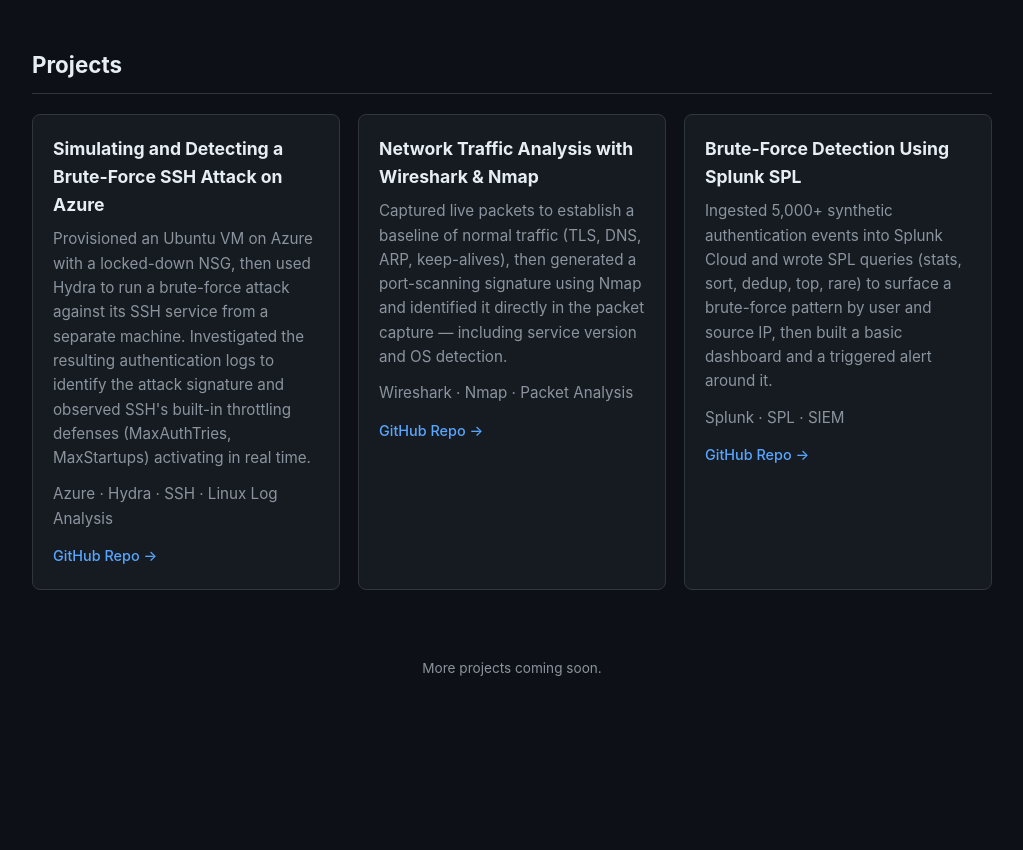
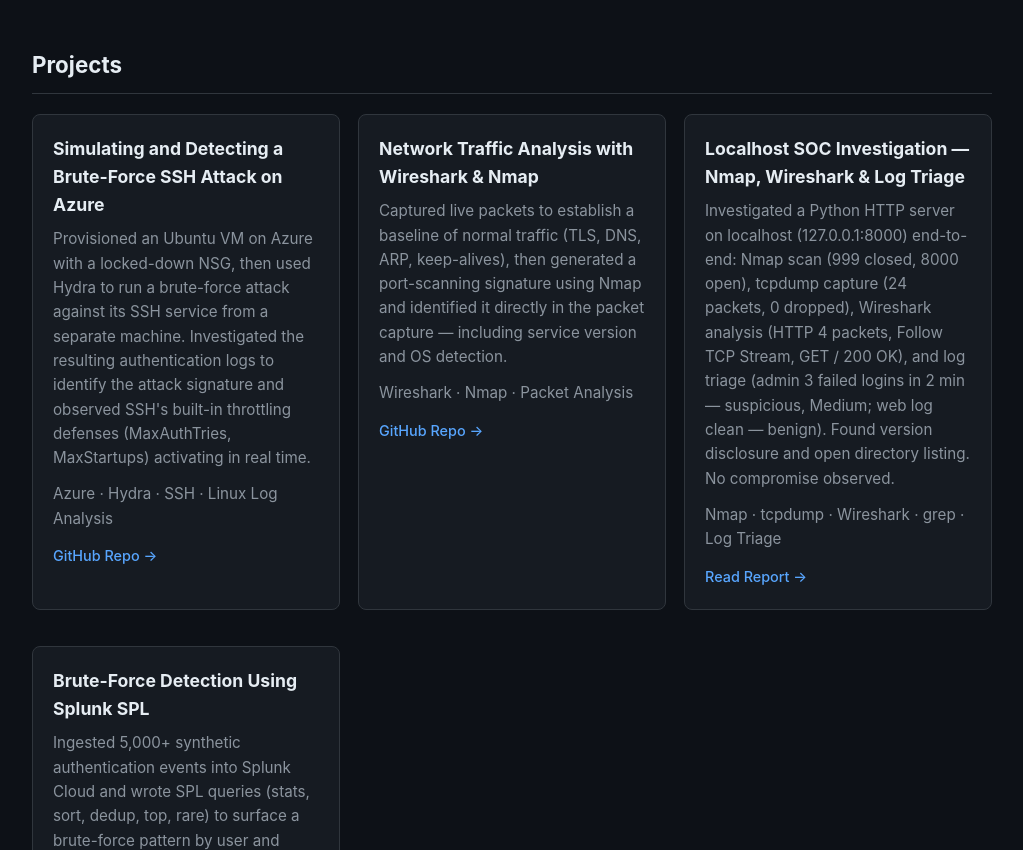
Before and after one commit to 4nasirsaifi-art/4nasirsaifi-art.github.io, a plain HTML site: page soc.html in a window 1280 px wide. Shown: the part 250-1100 px from the top of the page, without its empty margins (128-1151 px from the left). Before the commit the page ends 989 px from the top, so only its background shows below. Drawn offline with Linux system fonts and the light colour scheme.

Commit message:
Add SOC investigation project details to soc.html
Added details about a localhost SOC investigation including tools used and findings.

```diff
--- a/soc.html
+++ b/soc.html
@@ -141,6 +141,15 @@
                     <a href="https://github.com/4nasirsaifi-art/soc-projects" target="_blank">GitHub Repo →</a>
                 </div>
             </div>
+                <div class="project">
+<h3>Localhost SOC Investigation — Nmap, Wireshark &amp; Log Triage</h3>
+<p>Investigated a Python HTTP server on localhost (127.0.0.1:8000) end-to-end: Nmap scan (999 closed, 8000 open), tcpdump capture (24 packets, 0 dropped), Wireshark analysis (HTTP 4 packets, Follow TCP Stream, GET / 200 OK), and log triage (admin 3 failed logins in 2 min — suspicious, Medium; web log clean — benign). Found version disclosure and open directory listing. No compromise observed.</p>
+<p class="tech">Nmap · tcpdump · Wireshark · grep · Log Triage</p>
+<div class="project-links">
+<a href="SOC_Investigation_Report_Localhost_Lab.pdf" target="_blank">Read Report →</a>
+</div>
+</div>
+
 
             <div class="project">
                 <h3>Brute-Force Detection Using Splunk SPL</h3>
```
